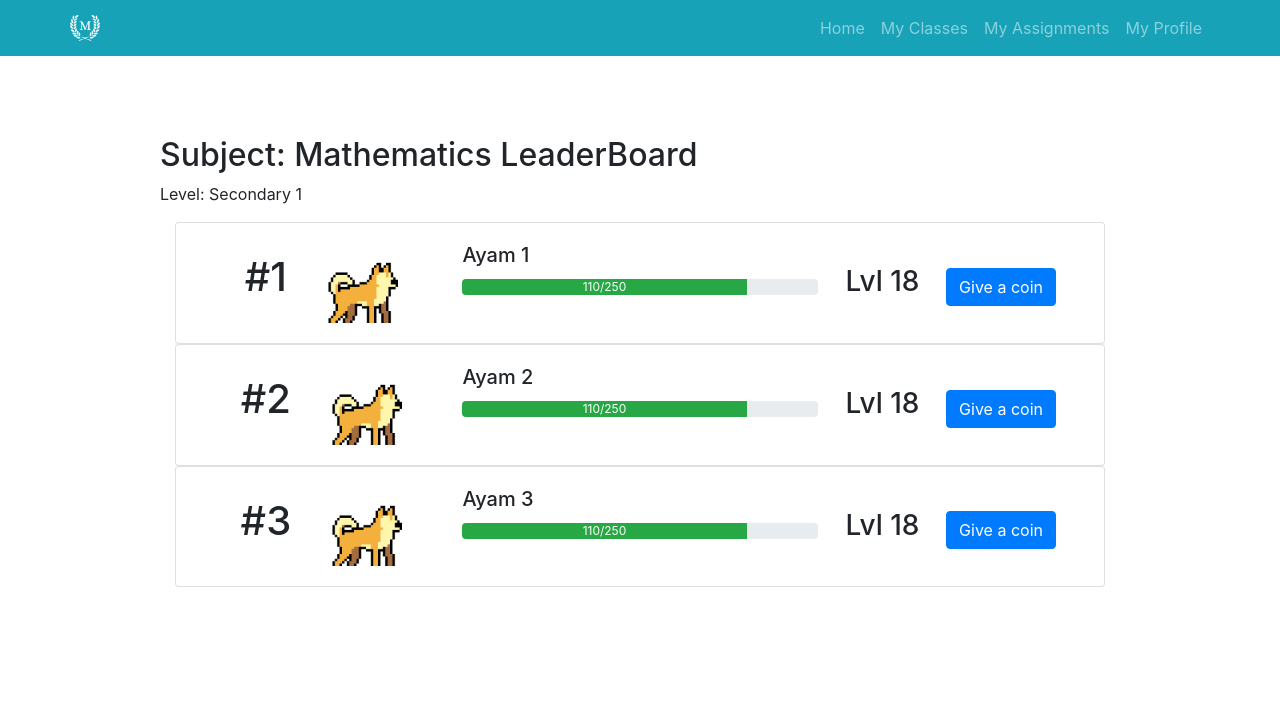
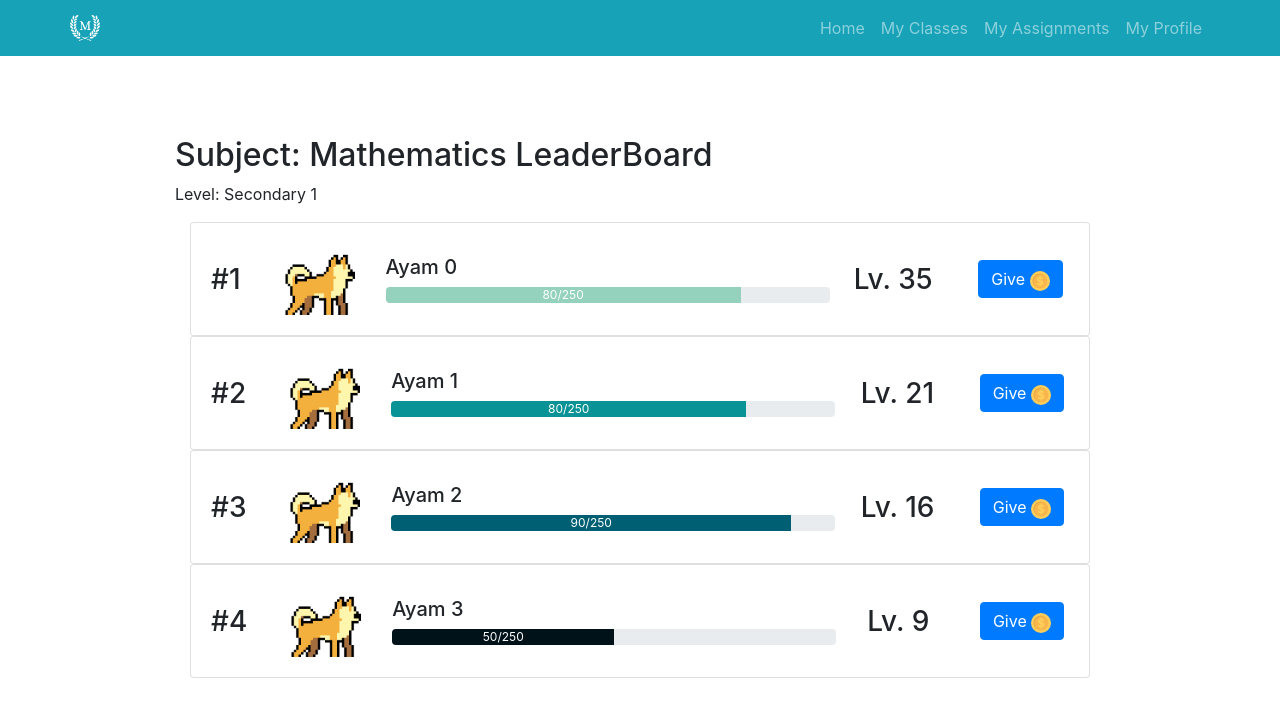
Before and after one commit to danikrisdayadi/lifehack2021, a React (Create React App) app in the folder client/: page /leaderboard in a window 1280 px wide. Shown: the top 714 px of the page. Built offline with nearby package versions, Linux system fonts and the light colour scheme.

Commit message:
Fix leaderboard ui

```diff
--- a/client/src/components/leaderboard.jsx
+++ b/client/src/components/leaderboard.jsx
@@ -1,85 +1,116 @@
 import React, { useState } from 'react';
-import { Card, Image, ProgressBar, Button } from 'react-bootstrap';
+import { Card, Image, ProgressBar, Button, Container, Col, Row } from 'react-bootstrap';
 import DogProfile from '../assets/hurt.png';
+import styled from 'styled-components';
+import Coin from '../assets/coin.svg'
+const LeaderBoard = ({ ...props }) => {
+    const gradient = ["#001219", "#005f73", "#0a9396", "#94d2bd", "#e9d8a6", "#ee9b00", "#ca6702", "#bb3e03", "#ae2012", "#9b2226"];
 
-const LeaderBoard = ({ ...props }) => {
-    const [students, setStudents] = useState([
+    const Style = styled.div`
+        .bg-progress0 {
+            background-color: ${gradient[0]};
+        }
+        .bg-progress1 {
+            background-color: ${gradient[1]};
+        }
+        .bg-progress2 {
+            background-color: ${gradient[2]};
+        }
+        .bg-progress3 {
+            background-color: ${gradient[3]};
+        }
+        .bg-progress4 {
+            background-color: ${gradient[4]};
+        }
+        .bg-progress5 {
+            background-color: ${gradient[5]};
+        }
+        .bg-progress6 {
+            background-color: ${gradient[6]};
+        }
+        .bg-progress7 {
+            background-color: ${gradient[7]};
+        }
+        .bg-progress8 {
+            background-color: ${gradient[8]};
+        }
+
+    `
+    const students = [
+        {
+            name: 'Ayam 0',
+            profile: DogProfile,
+            level: 35,
+            progress: 80
+        },
         {
             name: 'Ayam 1',
-            profile: 'https://www.gravatar.com/avatar'
+            profile: DogProfile,
+            level: 21,
+            progress: 80
         },
         {
             name: 'Ayam 2',
-            profile: 'https://www.gravatar.com/avatar'
+            profile: DogProfile,
+            level: 16,
+            progress: 90
         },
         {
             name: 'Ayam 3',
-            profile: 'https://www.gravatar.com/avatar'
+            profile: DogProfile,
+            level: 9,
+            progress: 50
         }
-    ]);
+    ];
 
     let rank = 0;
 
     const leaderboard = students.map((student) => {
         rank += 1;
         return (
+            <Style>
             <Card key={student.name}>
                 <Card.Body>
-                    <div
-                        id="profile"
-                        style={{ width: '30%', display: 'inline-block' }}
-                    >
-                        <h1
-                            style={{
-                                display: 'inline-block',
-                                marginRight: '10%'
-                            }}
-                        >
-                            #{rank}
-                        </h1>
+                    <Row className="align-items-center">
+                    <Col lg="auto" >
+                            <h3 style={{marginBottom: 0}}>
+                                #{rank}
+                            </h3>
+                    </Col>
+                    <Col lg="auto">
                         <Image
-                            src={DogProfile}
+                            src={student.profile}
                             width="100px"
                         />
-                    </div>
-                    <div
-                        id="progressBar"
-                        style={{ width: '40%', display: 'inline-block' }}
-                    >
-                        <Card.Title style={{ textAlign: 'left' }}>
-                            {' '}
-                            {student.name}{' '}
-                        </Card.Title>
-                        <ProgressBar
-                            now="80"
-                            visuallyHidden
-                            variant="success"
-                            label="110/250"
-                        />
-                    </div>
-                    <div
-                        id="profile"
-                        style={{ width: '30%', display: 'inline-block' }}
-                    >
-                        <h3
-                            style={{
-                                display: 'inline-block',
-                                marginRight: '10%'
-                            }}
-                        >
-                            Lvl 18
-                        </h3>
-                        <Button style={{ display: 'inline-block' }}>
-                            Give a coin
+                    </Col>
+                    <Col lg={6}>
+                        <Row><h5>{student.name}</h5></Row>
+                        <Row>
+                            <ProgressBar
+                                now={student.progress}
+                                variant={'progress' + Math.floor(student.level / 10)}
+                                label={`${student.progress}/250`}
+                                style={{width: "100%", color: "#9b2226 !important"}}
+                            />
+                        </Row>
+                    </Col>
+                    <Col>
+                        <h3 style={{marginBottom: 0}}>Lv. {student.level}</h3>
+                        </Col>
+                    <Col>
+                        <Button>Give {' '}
+                            <img src={Coin} width="20px"/>
                         </Button>
-                    </div>
+                    </Col>
+                    </Row>
                 </Card.Body>
             </Card>
+            </Style>
         );
     });
 
     return (
-        <React.Fragment>
+        <Container>
             <div id="leaderboard-title" style={{ textAlign: 'left' }}>
                 <h2>Subject: Mathematics LeaderBoard</h2>
                 <p>Level: Secondary 1</p>
@@ -87,7 +118,7 @@ const LeaderBoard = ({ ...props }) => {
             <div className="container">
                 <div>{leaderboard}</div>
             </div>
-        </React.Fragment>
+        </Container>
     );
 };
 
```
Also changed, not shown: client/src/assets/coin.svg (added).
